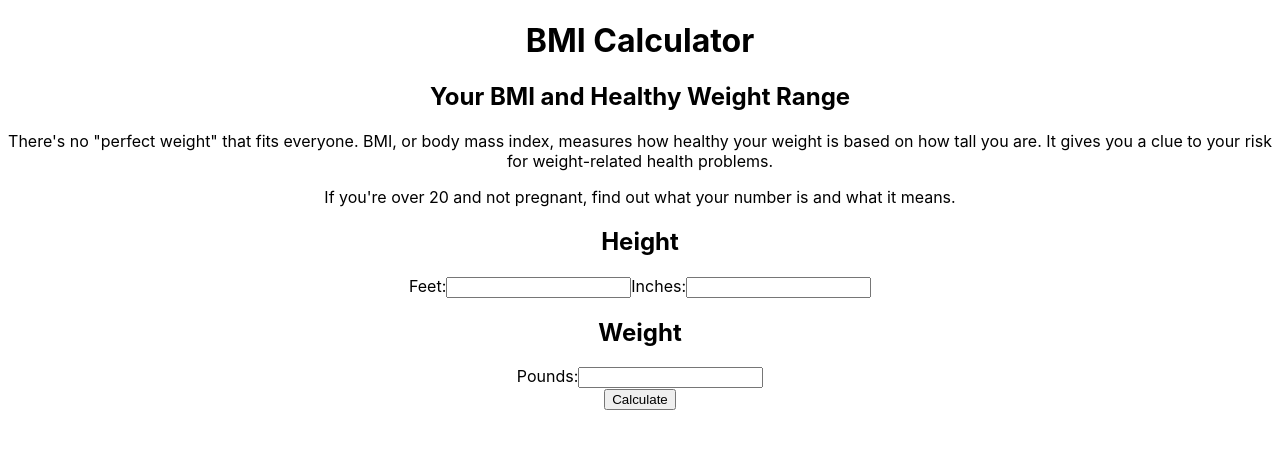
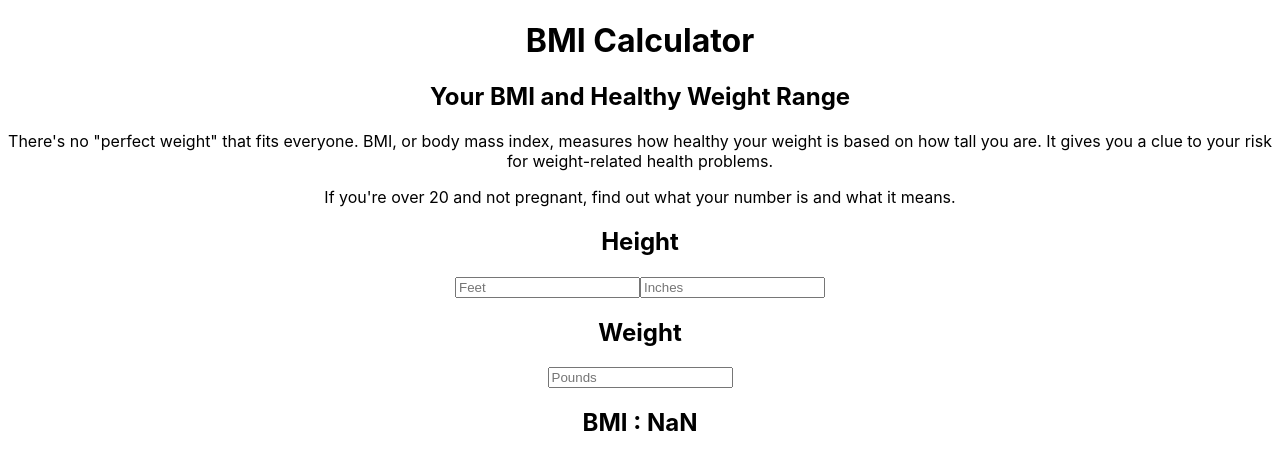
Before and after one commit to Aaquino169/BMI-Calculator, a React (Create React App) app in the folder mbi-calc/: page / in a window 1280 px wide. Shown: the top 470 px of the page. Built offline with nearby package versions, Linux system fonts and the light colour scheme.

Commit message:
changed to bmi calc function

```diff
--- a/mbi-calc/src/App.js
+++ b/mbi-calc/src/App.js
@@ -3,7 +3,6 @@ import React, { useState,Component } from 'react'
 import {Switch, Route, Redirect} from "react-router-dom"
 import './App.css';
 import HeightAndWeight from "./Components/HeightAndWeight"
-import Results from './Components/Results';
 
 function App(props) {
 
--- a/mbi-calc/src/Components/HeightAndWeight/index.jsx
+++ b/mbi-calc/src/Components/HeightAndWeight/index.jsx
@@ -1,25 +1,51 @@
-import React, { useState } from 'react'
-import { Link } from 'react-router-dom'
+import React, { useState, useEffect } from 'react'
+// import { Link } from 'react-router-dom'
 
 function HeightAndWeight(props) {
 
-  const [inches,setInches] = useState(0)
-  const [feet,setFeet] = useState(0)
+  const [heightF,setHeightF] = useState(0)
+  const [heightI,setHeightI] = useState(0)
   const [weight,setWeight] = useState(0)
   const [bmi,setBMI] = useState(0)
+  const [result,serResult] = useState("")
 
-  const calculateBMI = () => {
-    const footToInches = feet * 12
-    // console.log("feet coverted to inches:",footToInches)
-    const height = footToInches+inches
-    // console.log(height)
-    const bmii = Math.floor(weight / height**2 * 703)
+  function handleFeet(e){
+    let f = (e.target.value)*12;
+    setHeightF(f);
+  }
 
-    setBMI(bmii)
-    console.log("this is the bmi in state:",bmi);
+  function handleInches(e){
+    let i = e.target.value;
+    setHeightI(i);
+  }
+
+  function handleWeight(e){
+    let w = e.target.value;
+    setWeight(w);
+  }
 
 
-  }
+
+  // const calculateBMI = () => {
+  //   const footToInches = feet * 12
+  //   // console.log("feet coverted to inches:",footToInches)
+  //   const height = footToInches+inches
+  //   // console.log(height)
+  //   const bmii = Math.floor(weight / height**2 * 703)
+
+  //   setBMI(bmii)
+  //   console.log("this is the bmi in state:",bmi);
+
+  useEffect(() => {
+    let height = Number(heightF) + Number(heightI);
+    console.log(height)
+    let bmii = (weight / height ** 2) * 703;
+    console.log(bmii)
+    setBMI(bmii.toFixed(2))
+
+  }, [heightF,heightI,weight]);
+
+
   /*
 
     1 foot = 12 inches
@@ -29,23 +55,16 @@ function HeightAndWeight(props) {
 
   */
 
-  console.log("feet:",feet)
-  console.log("inches:",inches)
-  console.log("pounds:",weight)
+  console.log("weight:",weight)
   return (
-    <div>
+    <div className="app">
         <h2>Height</h2>
-        <label>Feet:</label>
-        <input name="feet" inputMode="numeric" onChange={e => setFeet(parseInt(e.target.value))}></input>
-        <label>Inches:</label>
-        <input name="inches" onChange={e => setInches(parseInt(e.target.value))}></input>
+        <input type="number" onChange={handleFeet} placeholder="Feet" />
+        <input type="number" onChange={handleInches} placeholder="Inches" />
+
         <h2>Weight</h2>
-        <label>Pounds:</label>
-        <input onChange={e => setWeight(parseInt(e.target.value))} ></input>
-        <br/>
-        <Link to={"/results/" + bmi}>
-        <button onClick={e => {calculateBMI()}}>Calculate</button>
-        </Link>
+        <input type="number" onChange={handleWeight} placeholder="Pounds"/>
+        <h2>BMI : {bmi}</h2>
     </div>
   );
 }
```
Also changed, not shown: 1 other file (tests, documents, lock files or other folders).
